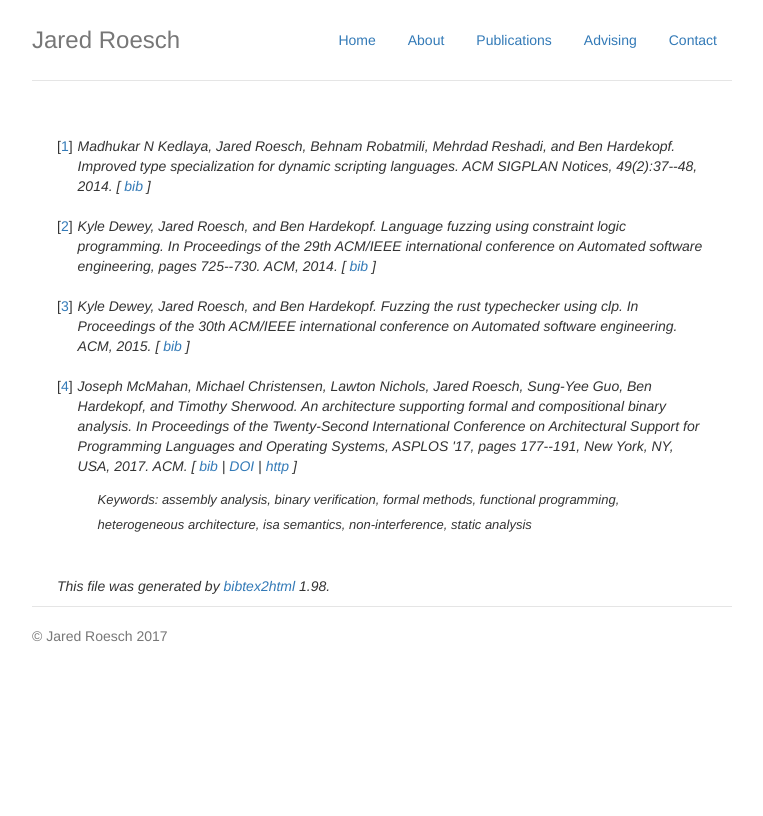
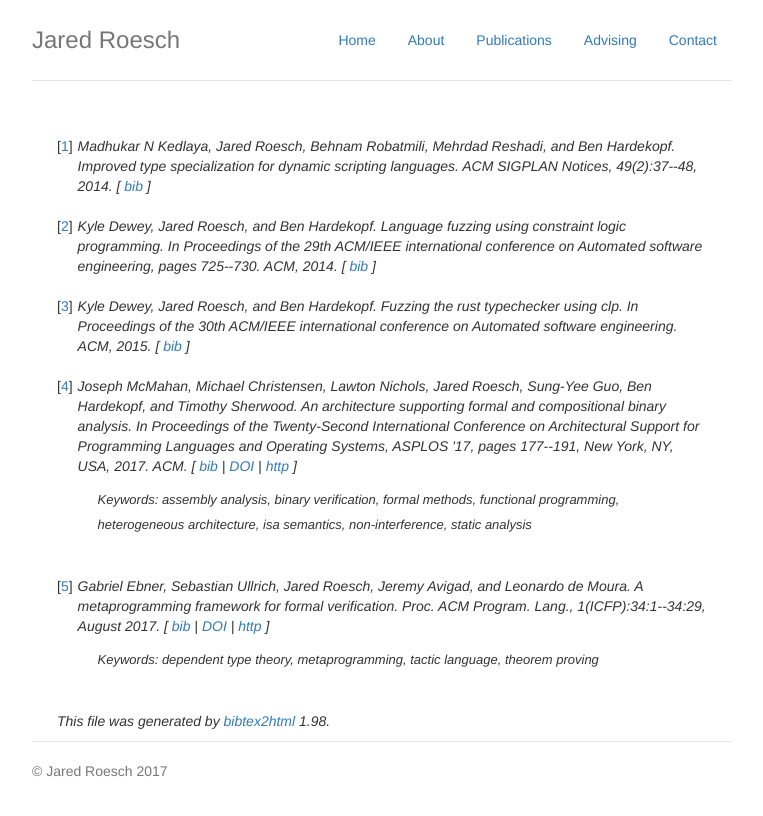
Before and after one commit to jroesch/jroesch.github.io, a Jekyll site: the page built from publications.html, in a window 1280 px wide. Shown: the top 816 px of the page, without its empty margins (258-1021 px from the left). Built offline with Jekyll 4.4.1, drawn with Linux system fonts in a browser that asks for light colours.

Commit message:
Update bib

```diff
--- a/_includes/publications_tb.html
+++ b/_includes/publications_tb.html
@@ -72,5 +72,25 @@ Keywords: assembly analysis, binary verification, formal methods, functional pro
 
 </td>
 </tr>
+
+
+<tr valign="top">
+<td align="right" class="bibtexnumber">
+[<a name="Ebner:2017:MFF:3136534.3110278">5</a>]
+</td>
+<td class="bibtexitem">
+Gabriel Ebner, Sebastian Ullrich, Jared Roesch, Jeremy Avigad, and Leonardo
+  de&nbsp;Moura.
+ A metaprogramming framework for formal verification.
+ <em>Proc. ACM Program. Lang.</em>, 1(ICFP):34:1--34:29, August 2017.
+[&nbsp;<a href="_includes/publications_tb_bib.html#Ebner:2017:MFF:3136534.3110278">bib</a>&nbsp;|
+<a href="http://dx.doi.org/10.1145/3110278">DOI</a>&nbsp;|
+<a href="http://doi.acm.org/10.1145/3110278">http</a>&nbsp;]
+<blockquote><font size="-1">
+Keywords: dependent type theory, metaprogramming, tactic language, theorem proving
+</font></blockquote>
+
+</td>
+</tr>
 </table><hr><p><em>This file was generated by
 <a href="http://www.lri.fr/~filliatr/bibtex2html/">bibtex2html</a> 1.98.</em></p>
```
Also changed, not shown: _includes/publications_tb_bib.html (+23 -0 lines).
